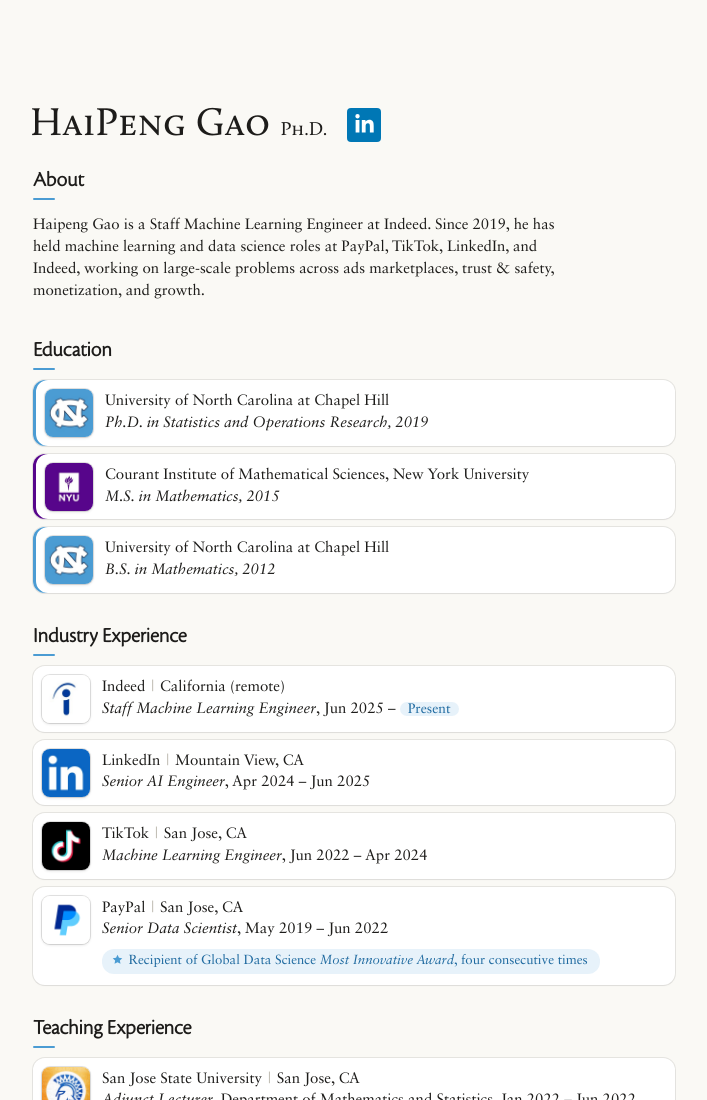
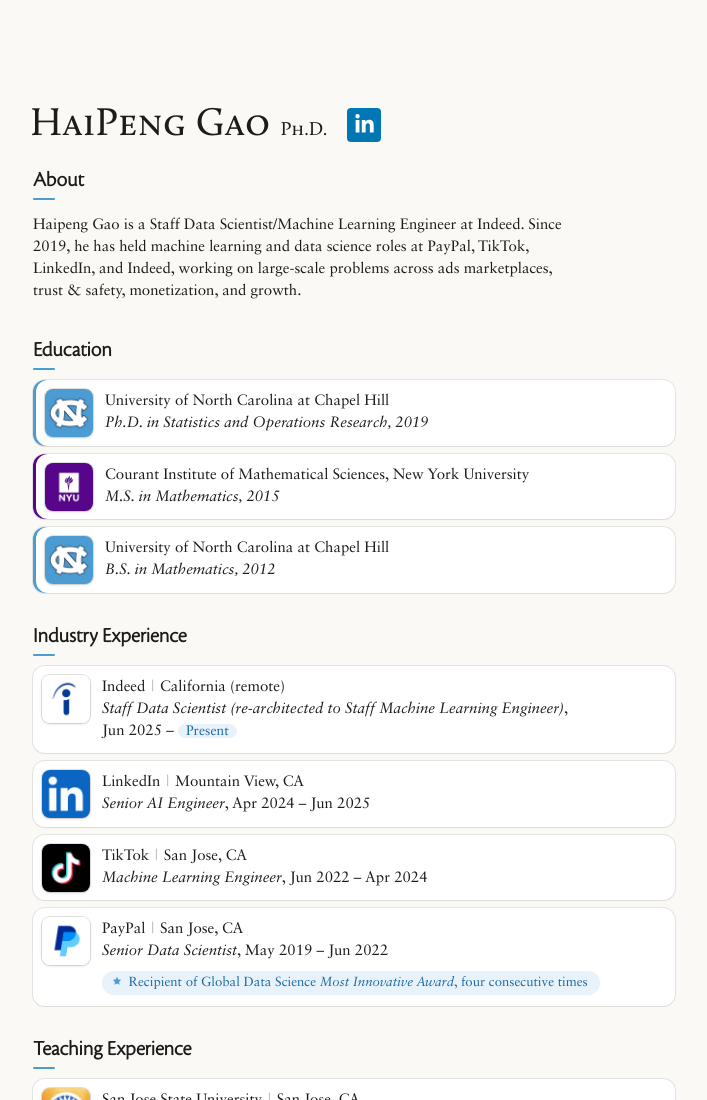
Before and after one commit to turbolt/homepage, a plain HTML site: page index.html in a window 1280 px wide. Shown: the top 1100 px of the page, without its empty margins (286-993 px from the left). Drawn offline with Linux system fonts and the light colour scheme.

Commit message:
Update Indeed role description

```diff
--- a/index.html
+++ b/index.html
@@ -3,7 +3,9 @@
   <head>
     <meta charset="UTF-8" />
     <meta name="viewport" content="width=device-width, initial-scale=1" />
-    <title>Haipeng Gao, Ph.D. | Machine Learning Engineer</title>
+    <title>
+      Haipeng Gao, Ph.D. | Data Scientist, Machine Learning Engineer
+    </title>
     <meta
       name="description"
       content="Haipeng Gao, Ph.D. is a machine learning engineer working on ads marketplace, trust and safety, and growth and monetization systems, with expertise in optimization, forecasting, and LLM-based methods."
@@ -370,11 +372,12 @@
                 <tr>
                   <td>
                     <span class="prose">
-                      Haipeng Gao is a Staff Machine Learning Engineer at
-                      Indeed. Since 2019, he has held machine learning and data
-                      science roles at PayPal, TikTok, LinkedIn, and Indeed,
-                      working on large-scale problems across ads marketplaces,
-                      trust &amp; safety, monetization, and growth.
+                      Haipeng Gao is a Staff Data Scientist/Machine Learning
+                      Engineer at Indeed. Since 2019, he has held machine
+                      learning and data science roles at PayPal, TikTok,
+                      LinkedIn, and Indeed, working on large-scale problems
+                      across ads marketplaces, trust &amp; safety, monetization,
+                      and growth.
                     </span>
                   </td>
                 </tr>
@@ -474,7 +477,10 @@
                     Indeed
                     <span class="sep" aria-hidden="true">|</span> California
                     (remote)<br />
-                    <em>Staff Machine Learning Engineer</em>,
+                    <em
+                      >Staff Data Scientist (re-architected to Staff Machine
+                      Learning Engineer)</em
+                    >,
                     <span class="nowrap"
                       >Jun 2025 – <span class="now">Present</span></span
                     >
```
